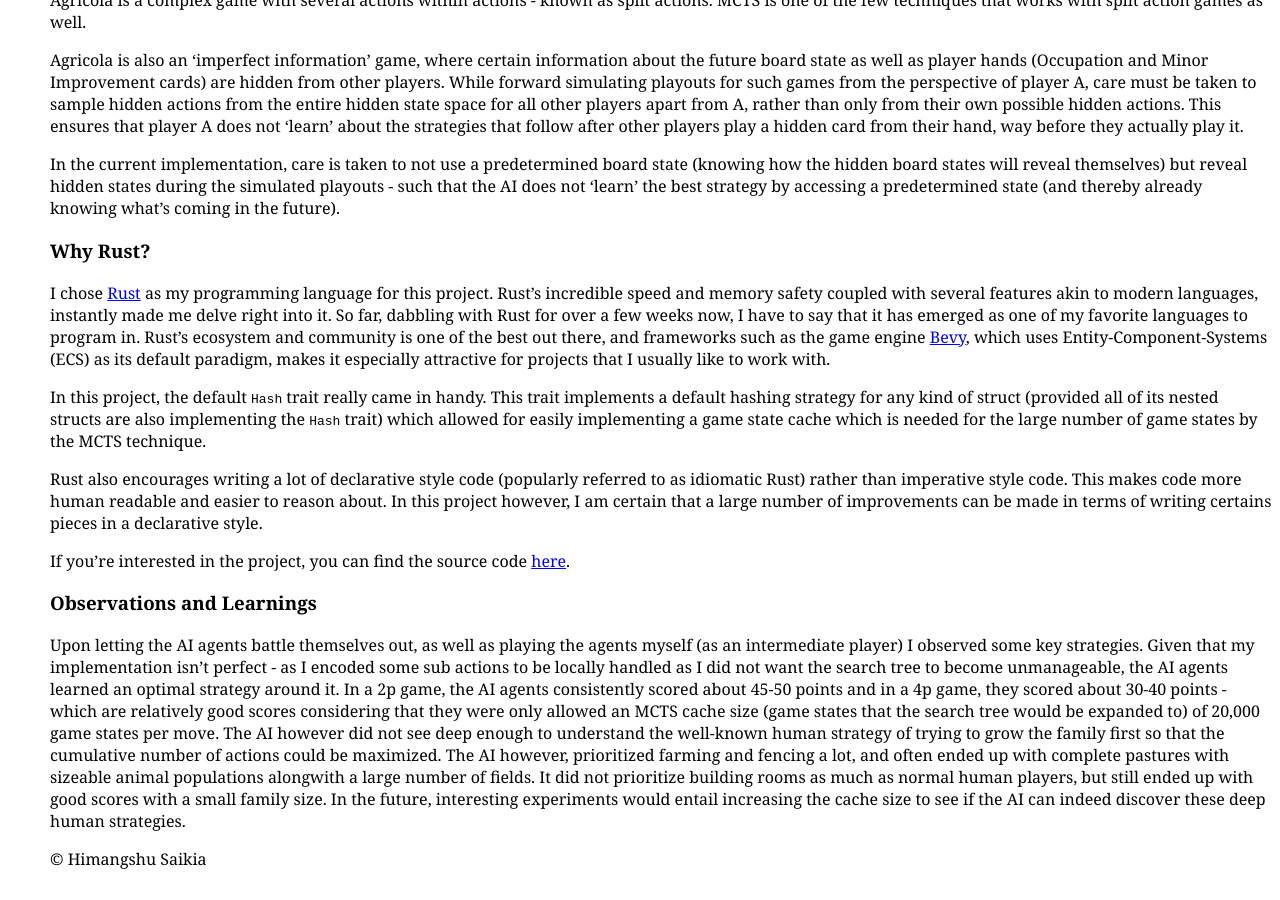
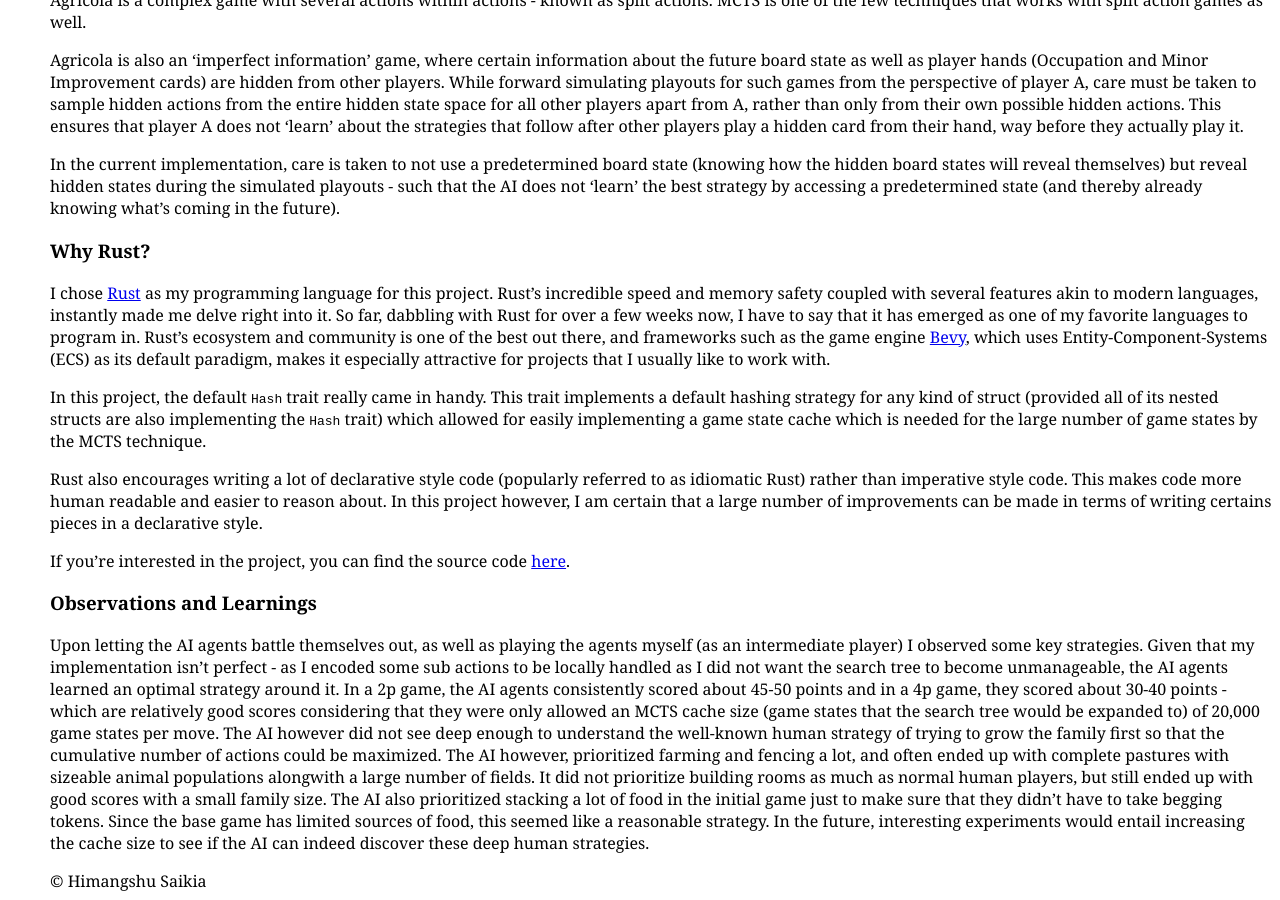
Before and after one commit to hsaikia/hsaikia.github.io, a Jekyll site: the page built from _posts/2023-03-02-agricola-ai.md, in a window 1280 px wide and 900 px high, scrolled down 1703 px. Built offline with Jekyll 4.4.1, drawn with Linux system fonts in a browser that asks for light colours; before the commit the page ends 2581 px from its top, so only the background shows below that.

Commit message:
Added observations to Agricola AI

```diff
--- a/_posts/2023-03-02-agricola-ai.md
+++ b/_posts/2023-03-02-agricola-ai.md
@@ -59,4 +59,4 @@
 
 ### Observations and Learnings
 
-Upon letting the AI agents battle themselves out, as well as playing the agents myself (as an intermediate player) I observed some key strategies. Given that my implementation isn't perfect - as I encoded some sub actions to be locally handled as I did not want the search tree to become unmanageable, the AI agents learned an optimal strategy around it. In a 2p game, the AI agents consistently scored about 45-50 points and in a 4p game, they scored about 30-40 points - which are relatively good scores considering that they were only allowed an MCTS cache size (game states that the search tree would be expanded to) of 20,000 game states per move. The AI however did not see deep enough to understand the well-known human strategy of trying to grow the family first so that the cumulative number of actions could be maximized. The AI however, prioritized farming and fencing a lot, and often ended up with complete pastures with sizeable animal populations alongwith a large number of fields. It did not prioritize building rooms as much as normal human players, but still ended up with good scores with a small family size. In the future, interesting experiments would entail increasing the cache size to see if the AI can indeed discover these deep human strategies.
+Upon letting the AI agents battle themselves out, as well as playing the agents myself (as an intermediate player) I observed some key strategies. Given that my implementation isn't perfect - as I encoded some sub actions to be locally handled as I did not want the search tree to become unmanageable, the AI agents learned an optimal strategy around it. In a 2p game, the AI agents consistently scored about 45-50 points and in a 4p game, they scored about 30-40 points - which are relatively good scores considering that they were only allowed an MCTS cache size (game states that the search tree would be expanded to) of 20,000 game states per move. The AI however did not see deep enough to understand the well-known human strategy of trying to grow the family first so that the cumulative number of actions could be maximized. The AI however, prioritized farming and fencing a lot, and often ended up with complete pastures with sizeable animal populations alongwith a large number of fields. It did not prioritize building rooms as much as normal human players, but still ended up with good scores with a small family size. The AI also prioritized stacking a lot of food in the initial game just to make sure that they didn't have to take begging tokens. Since the base game has limited sources of food, this seemed like a reasonable strategy. In the future, interesting experiments would entail increasing the cache size to see if the AI can indeed discover these deep human strategies.
```
